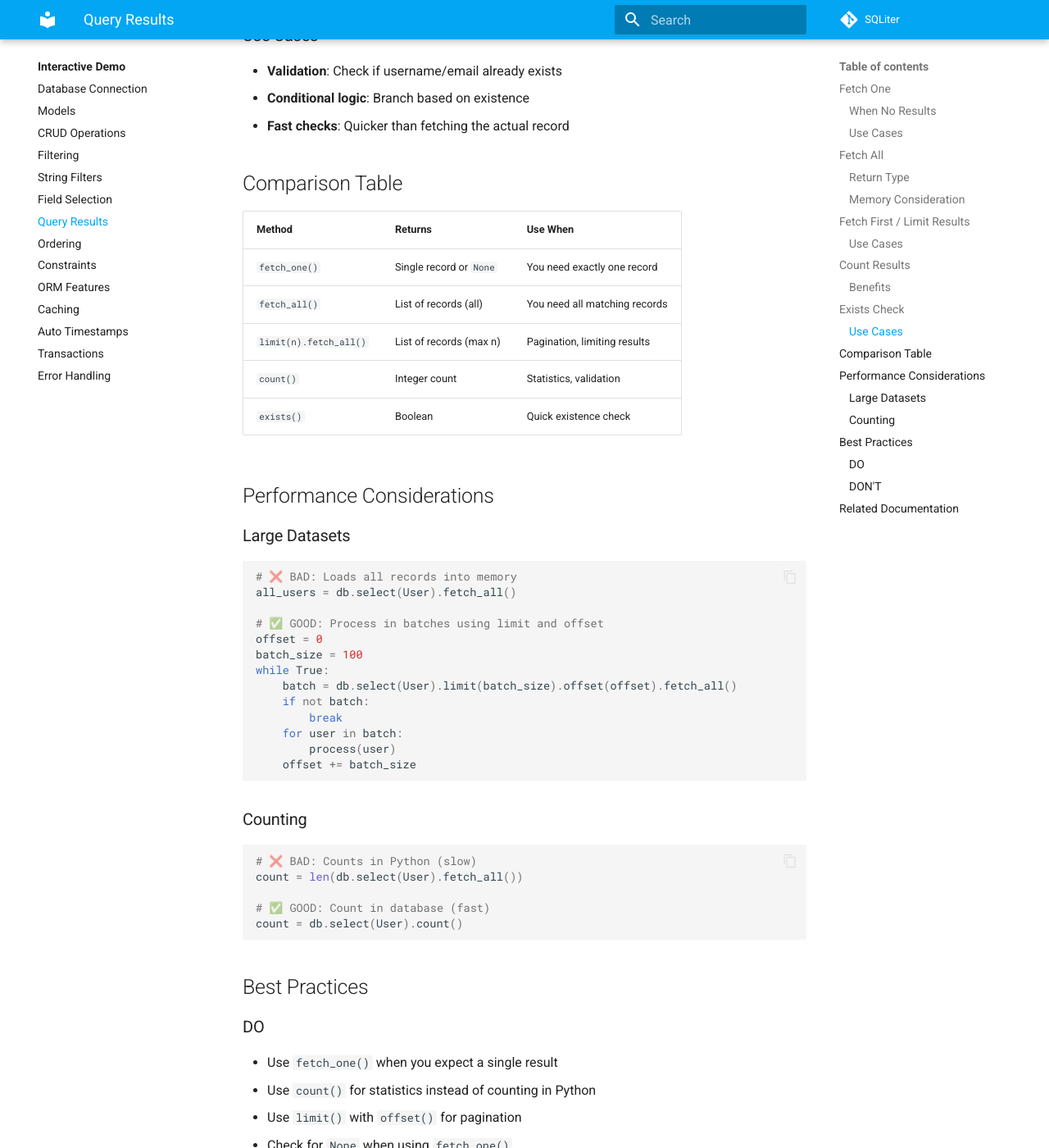
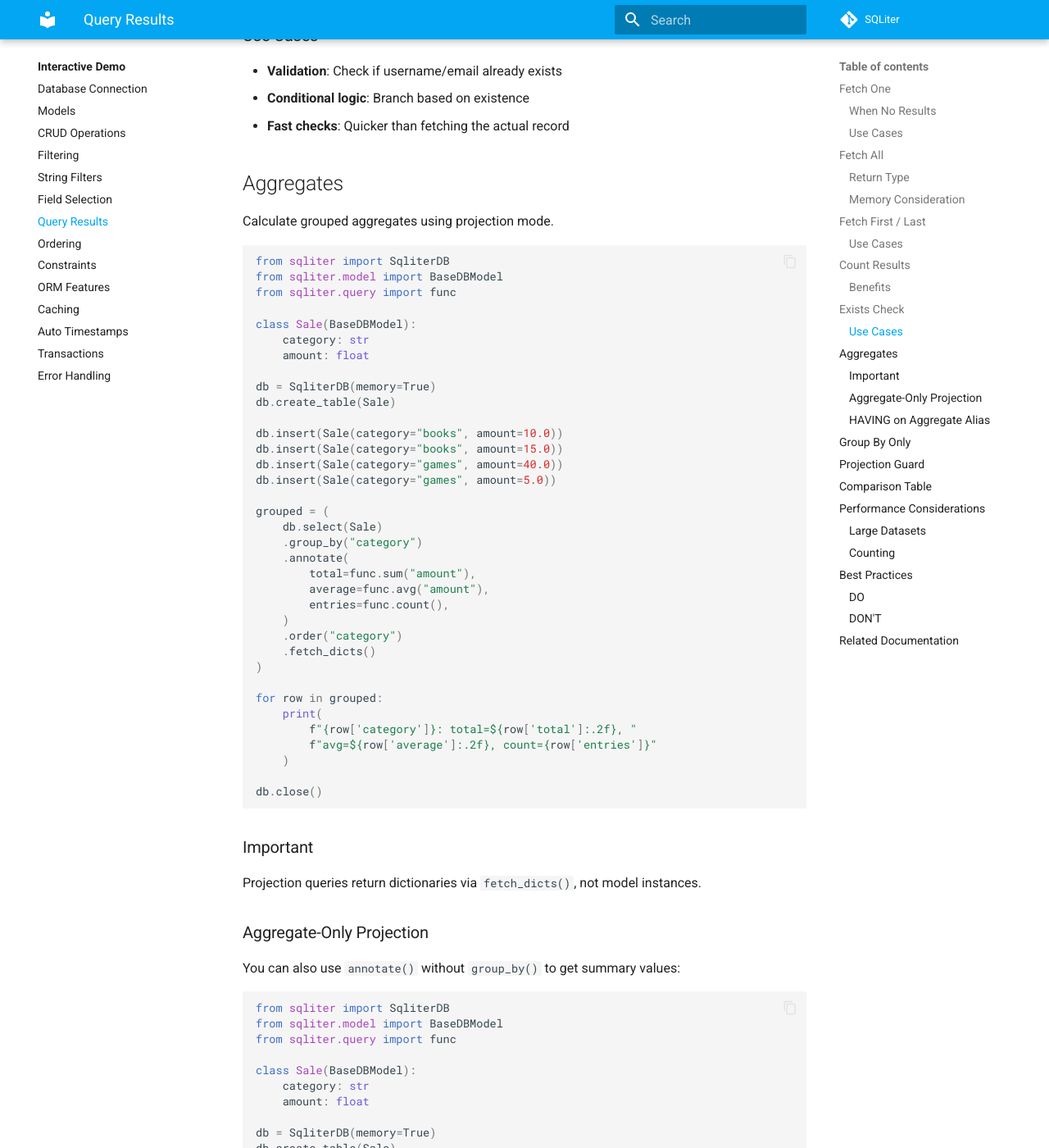
Before and after one commit to seapagan/sqliter-py, an MkDocs documentation site: the page built from docs/tui-demo/results.md, in a window 1280 px wide and 1400 px high, scrolled down 3828 px. Shown: the whole window at 82% size. Built offline with MkDocs 1.6.1 and Material for MkDocs 9.7.7, drawn with Linux system fonts in a browser that asks for light colours; plug-ins that fetch from the network failed and are left out; comment, search, counter and statistics services are not loaded; some of the changed text lies outside the part shown.

Commit message:
Update query results demo docs for projection examples

````diff
--- a/docs/tui-demo/results.md
+++ b/docs/tui-demo/results.md
@@ -1,6 +1,7 @@
 # Query Results Demos
 
-These demos show different ways to fetch query results.
+These demos show different ways to fetch query results, including grouped
+projection queries.
 
 ## Fetch One
 
@@ -81,9 +82,9 @@ Returns a list of model instances. Empty list if no results.
 
 Be careful with large result sets - all records are loaded into memory.
 
-## Fetch First / Limit Results
+## Fetch First / Last
 
-Get only the first N records (pagination).
+Get the first or last matching record.
 
 ```python
 # --8<-- [start:fetch-first]
@@ -187,15 +188,187 @@ db.close()
 - **Conditional logic**: Branch based on existence
 - **Fast checks**: Quicker than fetching the actual record
 
+## Aggregates
+
+Calculate grouped aggregates using projection mode.
+
+```python
+from sqliter import SqliterDB
+from sqliter.model import BaseDBModel
+from sqliter.query import func
+
+class Sale(BaseDBModel):
+    category: str
+    amount: float
+
+db = SqliterDB(memory=True)
+db.create_table(Sale)
+
+db.insert(Sale(category="books", amount=10.0))
+db.insert(Sale(category="books", amount=15.0))
+db.insert(Sale(category="games", amount=40.0))
+db.insert(Sale(category="games", amount=5.0))
+
+grouped = (
+    db.select(Sale)
+    .group_by("category")
+    .annotate(
+        total=func.sum("amount"),
+        average=func.avg("amount"),
+        entries=func.count(),
+    )
+    .order("category")
+    .fetch_dicts()
+)
+
+for row in grouped:
+    print(
+        f"{row['category']}: total=${row['total']:.2f}, "
+        f"avg=${row['average']:.2f}, count={row['entries']}"
+    )
+
+db.close()
+```
+
+### Important
+
+Projection queries return dictionaries via `fetch_dicts()`, not model
+instances.
+
+### Aggregate-Only Projection
+
+You can also use `annotate()` without `group_by()` to get summary values:
+
+```python
+from sqliter import SqliterDB
+from sqliter.model import BaseDBModel
+from sqliter.query import func
+
+class Sale(BaseDBModel):
+    category: str
+    amount: float
+
+db = SqliterDB(memory=True)
+db.create_table(Sale)
+
+db.insert(Sale(category="books", amount=10.0))
+db.insert(Sale(category="books", amount=15.0))
+db.insert(Sale(category="games", amount=40.0))
+
+summary = (
+    db.select(Sale)
+    .annotate(total_rows=func.count(), total_amount=func.sum("amount"))
+    .fetch_dicts()
+)
+print(summary)
+
+db.close()
+```
+
+### HAVING on Aggregate Alias
+
+Use `having()` with aggregate aliases to filter grouped output:
+
+```python
+from sqliter import SqliterDB
+from sqliter.model import BaseDBModel
+from sqliter.query import func
+
+class Sale(BaseDBModel):
+    category: str
+    amount: float
+
+db = SqliterDB(memory=True)
+db.create_table(Sale)
+
+db.insert(Sale(category="books", amount=10.0))
+db.insert(Sale(category="books", amount=15.0))
+db.insert(Sale(category="games", amount=40.0))
+db.insert(Sale(category="games", amount=5.0))
+
+rows = (
+    db.select(Sale)
+    .group_by("category")
+    .annotate(total=func.sum("amount"))
+    .having(total__gt=20)
+    .order("category")
+    .fetch_dicts()
+)
+for row in rows:
+    print(row)
+
+db.close()
+```
+
+## Group By Only
+
+Use `group_by()` without `annotate()` to fetch unique grouped keys.
+
+```python
+from sqliter import SqliterDB
+from sqliter.model import BaseDBModel
+
+class Sale(BaseDBModel):
+    category: str
+    amount: float
+
+db = SqliterDB(memory=True)
+db.create_table(Sale)
+
+db.insert(Sale(category="books", amount=10.0))
+db.insert(Sale(category="books", amount=15.0))
+db.insert(Sale(category="games", amount=40.0))
+
+grouped = db.select(Sale).group_by("category").order("category").fetch_dicts()
+print("Unique categories:")
+for row in grouped:
+    print(f"  - {row['category']}")
+
+db.close()
+```
+
+## Projection Guard
+
+Projection mode blocks model-fetch methods and requires `fetch_dicts()`.
+
+```python
+from sqliter import SqliterDB
+from sqliter.exceptions import InvalidProjectionError
+from sqliter.model import BaseDBModel
+
+class Sale(BaseDBModel):
+    category: str
+    amount: float
+
+db = SqliterDB(memory=True)
+db.create_table(Sale)
+
+db.insert(Sale(category="books", amount=10.0))
+db.insert(Sale(category="games", amount=40.0))
+
+query = db.select(Sale).group_by("category").order("category")
+
+try:
+    query.fetch_all()
+except InvalidProjectionError as exc:
+    print(f"fetch_all() blocked: {exc}")
+
+grouped = query.fetch_dicts()
+print(f"fetch_dicts() returned {len(grouped)} rows")
+
+db.close()
+```
+
 ## Comparison Table
 
 | Method | Returns | Use When |
 |--------|---------|----------|
 | `fetch_one()` | Single record or `None` | You need exactly one record |
 | `fetch_all()` | List of records (all) | You need all matching records |
-| `limit(n).fetch_all()` | List of records (max n) | Pagination, limiting results |
+| `fetch_first()` / `fetch_last()` | Single record or `None` | You need boundary records |
 | `count()` | Integer count | Statistics, validation |
 | `exists()` | Boolean | Quick existence check |
+| `fetch_dicts()` | List of dictionaries | Grouped/aggregate projection results |
 
 ## Performance Considerations
 
@@ -247,3 +420,4 @@ count = db.select(User).count()
 - [Filtering](filters.md) - Filter which records are returned
 - [Ordering](ordering.md) - Sort results before fetching
 - [Field Selection](field-selection.md) - Control which fields are returned
+- [Guide: Aggregates and Grouping](../guide/aggregates.md)
````
